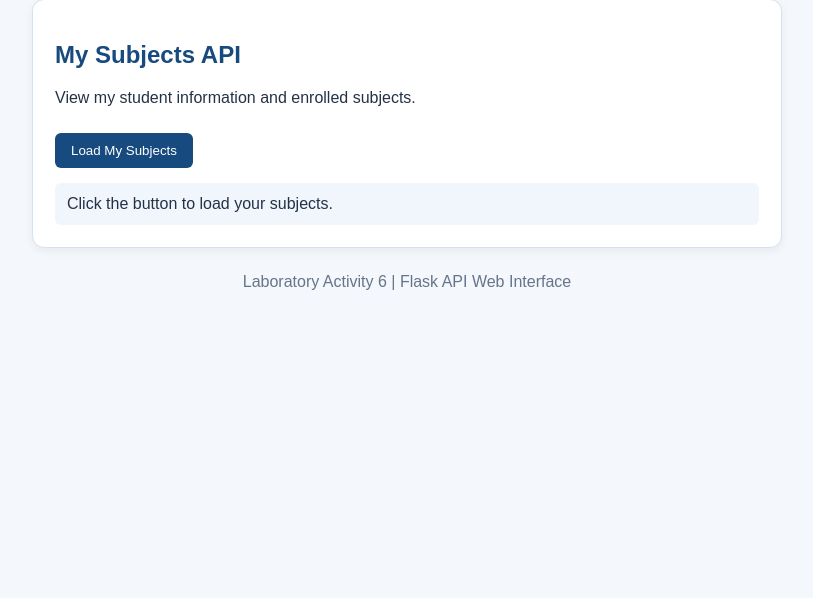
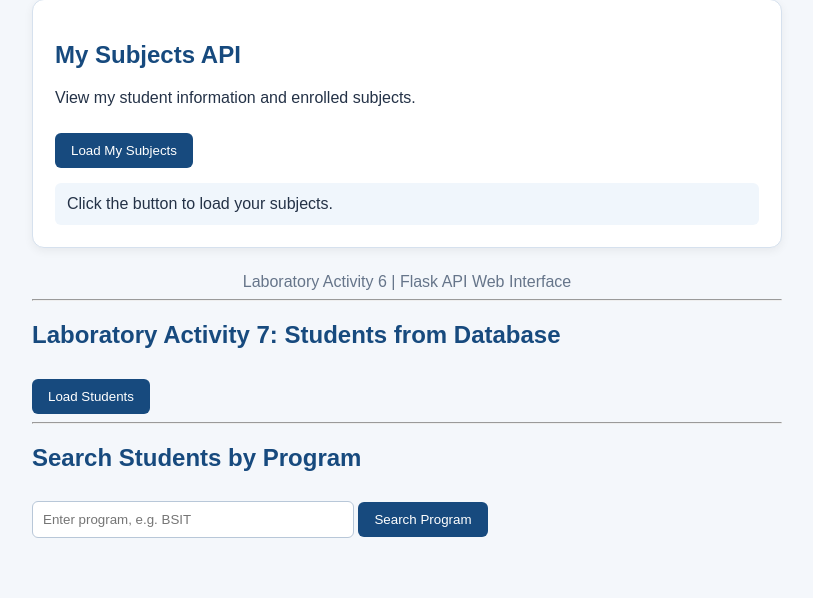
Before and after one commit to paclibarclarisse-collab/PaclibarClarisse, a Flask app: page / in a window 1280 px wide. Shown: the part 686-1284 px from the top of the page, without its empty margins (233-1046 px from the left). Before the commit the page ends 976 px from the top, so only its background shows below. Run offline with Flask 3, Linux system fonts and the light colour scheme.

Commit message:
Add Activity 7 database interface

```diff
--- a/templates/index.html
+++ b/templates/index.html
@@ -222,3 +222,79 @@
     </script>
 </body>
 </html>
+
+<hr>
+
+<h2>Laboratory Activity 7: Students from Database</h2>
+
+<button onclick="loadStudents()">Load Students</button>
+
+<div id="studentList"></div>
+
+<hr>
+
+<h2>Search Students by Program</h2>
+
+<input type="text" id="programInput" placeholder="Enter program, e.g. BSIT">
+<button onclick="loadByProgram()">Search Program</button>
+
+<div id="programList"></div>
+
+<script>
+function loadStudents() {
+    fetch('/students')
+        .then(response => response.json())
+        .then(data => {
+            let output = '';
+
+            data.forEach(student => {
+                output += `
+                    <p>
+                        <b>${student.student_id}</b> -
+                        ${student.name} |
+                        ${student.program} |
+                        Year ${student.year} |
+                        Section ${student.section}
+                    </p>
+                `;
+            });
+
+            document.getElementById('studentList').innerHTML =
+                output || '<p>No students found.</p>';
+        })
+        .catch(() => {
+            document.getElementById('studentList').innerHTML =
+                '<p>Unable to retrieve student records.</p>';
+        });
+}
+
+function loadByProgram() {
+    const program = document.getElementById('programInput').value.trim();
+
+    fetch('/students/program/' + encodeURIComponent(program))
+        .then(response => response.json())
+        .then(data => {
+            let output = '';
+
+            data.forEach(student => {
+                output += `
+                    <p>
+                        <b>${student.student_id}</b> -
+                        ${student.name} |
+                        ${student.program} |
+                        Year ${student.year} |
+                        Section ${student.section}
+                    </p>
+                `;
+            });
+
+            document.getElementById('programList').innerHTML =
+                output || '<p>No students found for this program.</p>';
+        })
+        .catch(() => {
+            document.getElementById('programList').innerHTML =
+                '<p>Unable to retrieve student records.</p>';
+        });
+}
+</script>
+</body>
```
